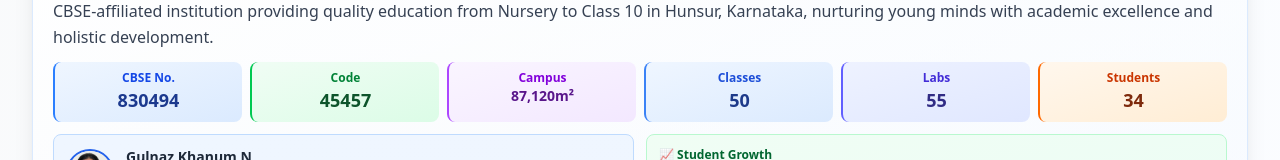
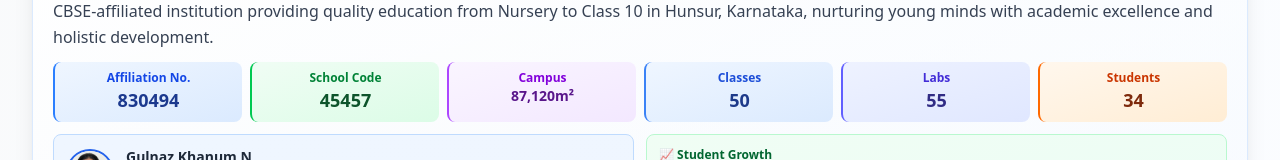
Before and after one commit to Shetty852/TET-website, a React (Vite) app in the folder TET-school-website/: page /about in a window 1280 px wide. Shown: the part 372-532 px from the top of the page. Built offline with nearby package versions, Linux system fonts and the light colour scheme.

Commit message:
Updated Ourschool

```diff
--- a/TET-school-website/src/pages/About/OurSchool.jsx
+++ b/TET-school-website/src/pages/About/OurSchool.jsx
@@ -14,11 +14,11 @@
         {/* Quick Stats - Compact Row */}
         <div className="grid grid-cols-3 sm:grid-cols-6 gap-2 my-3">
           <div className="bg-gradient-to-br from-blue-50 to-blue-100 p-2 rounded-lg text-center border-l-2 border-blue-500 hover:shadow-lg hover:-translate-y-1 transition-all duration-300 cursor-default">
-            <p className="text-xs text-blue-700 font-semibold">CBSE No.</p>
+            <p className="text-xs text-blue-700 font-semibold">Affiliation No.</p>
             <p className="text-lg font-bold text-blue-900">830494</p>
           </div>
           <div className="bg-gradient-to-br from-green-50 to-green-100 p-2 rounded-lg text-center border-l-2 border-green-500 hover:shadow-lg hover:-translate-y-1 transition-all duration-300 cursor-default">
-            <p className="text-xs text-green-700 font-semibold">Code</p>
+            <p className="text-xs text-green-700 font-semibold">School Code</p>
             <p className="text-lg font-bold text-green-900">45457</p>
           </div>
           <div className="bg-gradient-to-br from-purple-50 to-purple-100 p-2 rounded-lg text-center border-l-2 border-purple-500 hover:shadow-lg hover:-translate-y-1 transition-all duration-300 cursor-default">
```
